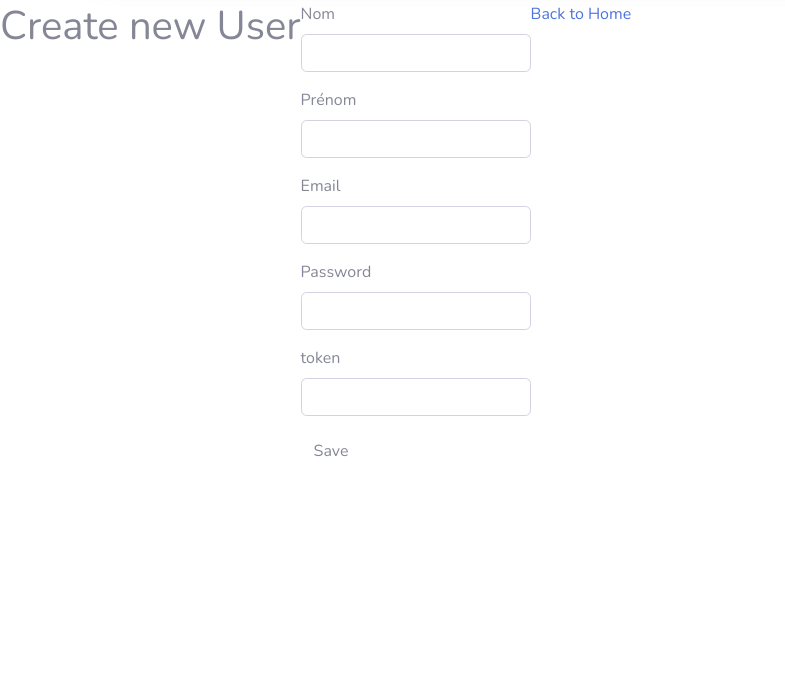
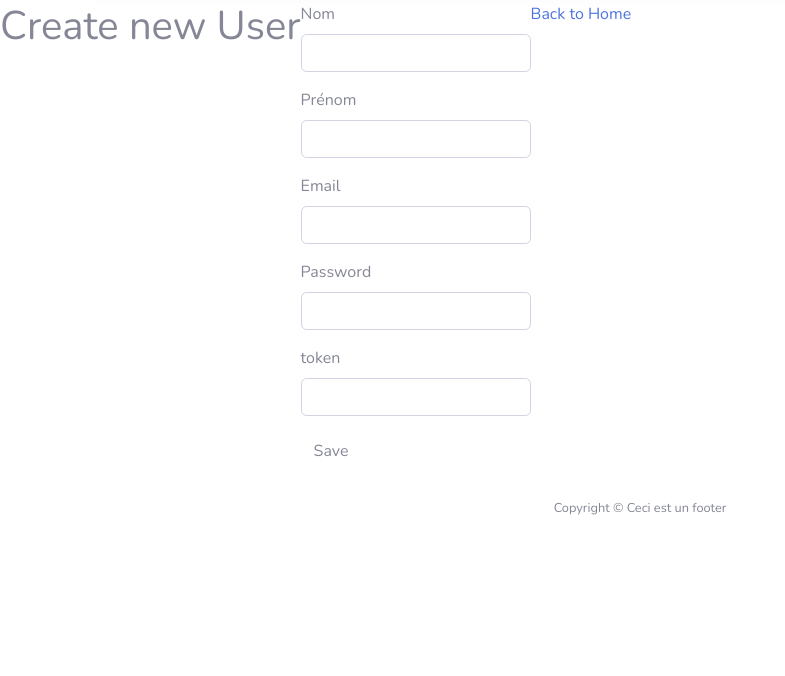
Before and after one commit to ShOrtyDub/symfony_blog_project, a Symfony app: template templates/account/new.html.twig in a window 1280 px wide. Shown: the part 92-768 px from the top of the page, without its empty margins (0-785 px from the left). Run offline with Twig, Linux system fonts and the light colour scheme; the template is opened without the code that fills it, so the values that code supplies are empty; form fields are guessed from the names that the template uses; some libraries are stand-ins or nearby versions.

Commit message:
maj apparemment tout marche

```diff
--- a/src/Controller/Account/AccountController.php
+++ b/src/Controller/Account/AccountController.php
@@ -61,7 +61,7 @@ class AccountController extends AbstractController
     }
 
     #[Route('/{id}', name: 'app_account_profil_delete', methods: ['POST'])]
-    public function delete(Request $request, User $user, EntityManagerInterface $entityManager, CommentairesRepository $commentairesRepository, $id): Response
+    public function deleteUser(Request $request, User $user, EntityManagerInterface $entityManager, CommentairesRepository $commentairesRepository, $id): Response
     {
         if ($this->isCsrfTokenValid('delete'.$user->getId(), $request->request->get('_token'))) {
             $commentairesRepository->setCommentsToNull($id);
--- a/templates/account/new.html.twig
+++ b/templates/account/new.html.twig
@@ -7,5 +7,6 @@
 
     {{ include('account/_form.html.twig') }}
 
+
     <a href="{{ path('app_home') }}">Back to Home</a>
 {% endblock %}
--- /dev/null
+++ b/templates/account/partials/_footer.html.twig
@@ -0,0 +1,9 @@
+<!-- Footer -->
+<footer class="sticky-footer bg-white">
+    <div class="container my-auto">
+        <div class="copyright text-center my-auto">
+            <span>Copyright &copy; Ceci est un footer</span>
+        </div>
+    </div>
+</footer>
+<!-- End of Footer -->
--- a/templates/admin/articles/index.html.twig
+++ b/templates/admin/articles/index.html.twig
@@ -32,6 +32,7 @@
                 <td>
                     <a href="{{ path('app_articles_show', {'id': article.id}) }}">show</a>
                     <a href="{{ path('app_articles_edit', {'id': article.id}) }}">edit</a>
+                    <a href="{{ path('app_commentaires_new', {'id': article.id}) }}">commenter</a>
                 </td>
             </tr>
         {% else %}
--- a/templates/base.html.twig
+++ b/templates/base.html.twig
@@ -29,6 +29,7 @@
 
 <script src="https://cdn.jsdelivr.net/npm/bootstrap@5.3.0/dist/js/bootstrap.bundle.min.js" integrity="sha384-geWF76RCwLtnZ8qwWowPQNguL3RmwHVBC9FhGdlKrxdiJJigb/j/68SIy3Te4Bkz" crossorigin="anonymous"></script>
 
+{% include '/account/partials/_footer.html.twig' %}
 </body>
 
 </html>
```
Also changed, not shown: templates/account/partials/_sidebar.html.twig (+3 -4 lines).
